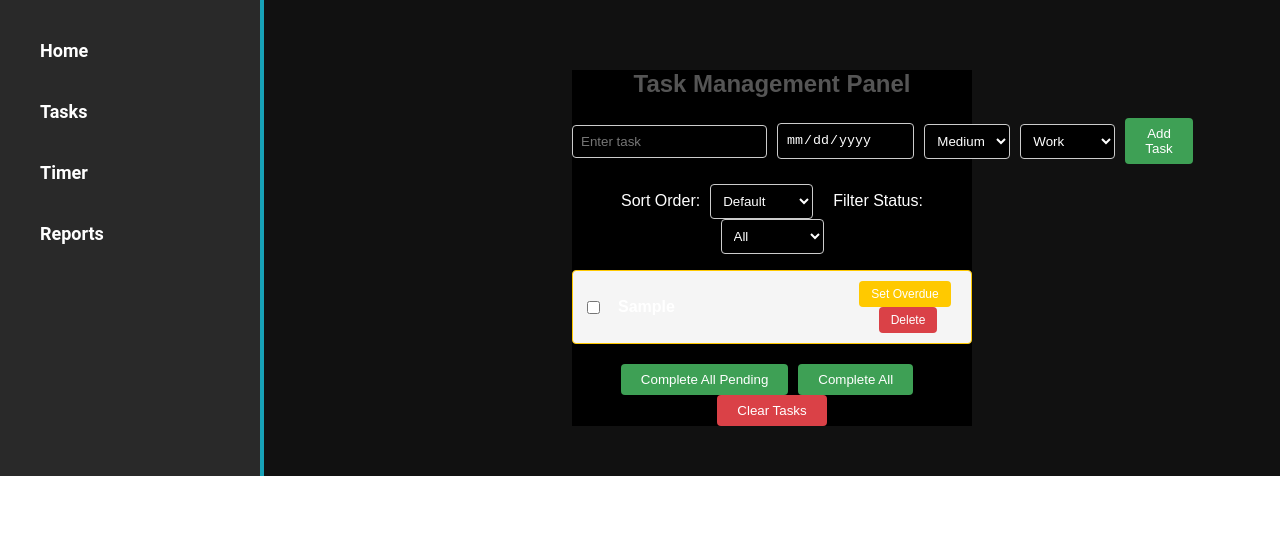
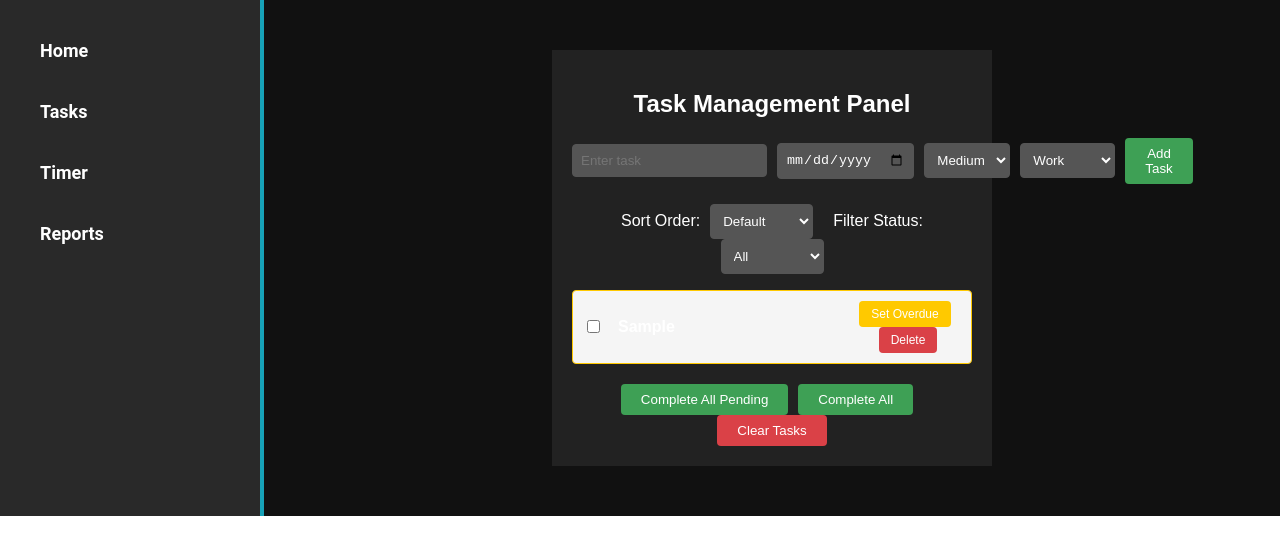
Before and after one commit to birdup000/ADHD-TaskManagementPanel, a React (Create React App) app in the folder adhdpanel/: page /tasks in a window 1280 px wide. Both pictures are taken after typing "Sample", "2020-01-15" into the empty fields and a click on the button "Add Task". Shown: the top 554 px of the page. Built offline with nearby package versions, Linux system fonts and the light colour scheme; the HTML template or start-up script is replaced by a standard one.

Commit message:
Update Tasks.js

```diff
--- a/adhdpanel/src/components/Tasks.js
+++ b/adhdpanel/src/components/Tasks.js
@@ -217,8 +217,8 @@ const TaskManagementPanel = () => {
   };
 
   return (
-    <div style={{ fontFamily: "Arial, sans-serif", textAlign: "center", maxWidth: "400px", margin: "0 auto", backgroundColor: "#000", color: "#fff" }}>
-      <h2 style={{ color: "#555", margin: "20px 0" }}>Task Management Panel</h2>
+    <div style={{ fontFamily: "Arial, sans-serif", textAlign: "center", maxWidth: "400px", margin: "0 auto", backgroundColor: "#222", color: "#fff", padding: "20px" }}>
+      <h2 style={{ color: "#fff", marginBottom: "20px" }}>Task Management Panel</h2>
       <div style={{ display: "flex", alignItems: "center", marginBottom: "10px" }}>
         <input
           type="text"
@@ -226,18 +226,18 @@ const TaskManagementPanel = () => {
           onChange={handleTaskChange}
           placeholder="Enter task"
           ref={taskInputRef} // Focus on the input field on render
-          style={{ marginRight: "10px", padding: "8px", borderRadius: "4px", border: "1px solid #ccc", flex: 1, backgroundColor: "#000", color: "#fff" }}
+          style={{ marginRight: "10px", padding: "8px", borderRadius: "4px", border: "1px solid #555", flex: 1, backgroundColor: "#555", color: "#fff" }}
         />
         <input
           type="date"
           value={dueDate}
           onChange={handleDueDateChange}
-          style={{ marginRight: "10px", padding: "8px", borderRadius: "4px", border: "1px solid #ccc", backgroundColor: "#000", color: "#fff" }}
+          style={{ marginRight: "10px", padding: "8px", borderRadius: "4px", border: "1px solid #555", backgroundColor: "#555", color: "#fff" }}
         />
         <select
           value={priority}
           onChange={handlePriorityChange}
-          style={{ marginRight: "10px", padding: "8px", borderRadius: "4px", border: "1px solid #ccc", backgroundColor: "#000", color: "#fff" }}
+          style={{ marginRight: "10px", padding: "8px", borderRadius: "4px", border: "1px solid #555", backgroundColor: "#555", color: "#fff" }}
         >
           <option value={TaskPriority.HIGH}>High</option>
           <option value={TaskPriority.MEDIUM}>Medium</option>
@@ -246,7 +246,7 @@ const TaskManagementPanel = () => {
         <select
           value={category}
           onChange={handleCategoryChange}
-          style={{ marginRight: "10px", padding: "8px", borderRadius: "4px", border: "1px solid #ccc", backgroundColor: "#000", color: "#fff" }}
+          style={{ marginRight: "10px", padding: "8px", borderRadius: "4px", border: "1px solid #555", backgroundColor: "#555", color: "#fff" }}
         >
           <option value={TaskCategories.WORK}>Work</option>
           <option value={TaskCategories.PERSONAL}>Personal</option>
@@ -256,18 +256,19 @@ const TaskManagementPanel = () => {
           onClick={handleAddTask}
           style={{
             backgroundColor: "#3EA055",
-            color: "white",
+            color: "#fff",
             border: "none",
             padding: "8px 20px",
             borderRadius: "4px",
             cursor: "pointer",
+            outline: "none",
           }}
         >
           Add Task
         </button>
       </div>
       {taskList.length === 0 ? (
-        <p style={{ color: "#777", marginTop: "20px" }}>No tasks found. Add a task to get started!</p>
+        <p style={{ color: "#888", marginTop: "20px" }}>No tasks found. Add a task to get started!</p>
       ) : (
         <div style={{ marginTop: "20px" }}>
           <div style={{ marginBottom: "10px" }}>
@@ -278,10 +279,10 @@ const TaskManagementPanel = () => {
               style={{
                 padding: "8px",
                 borderRadius: "4px",
-                border: "1px solid #ccc",
+                border: "1px solid #555",
                 cursor: "pointer",
-                backgroundColor: "#000",
-                color: "#fff"
+                backgroundColor: "#555",
+                color: "#fff",
               }}
             >
               <option value="default">Default</option>
@@ -296,10 +297,10 @@ const TaskManagementPanel = () => {
               style={{
                 padding: "8px",
                 borderRadius: "4px",
-                border: "1px solid #ccc",
+                border: "1px solid #555",
                 cursor: "pointer",
-                backgroundColor: "#000",
-                color: "#fff"
+                backgroundColor: "#555",
+                color: "#fff",
               }}
             >
               <option value="all">All</option>
@@ -321,6 +322,7 @@ const TaskManagementPanel = () => {
                   padding: "10px",
                   borderRadius: "4px",
                   border: `1px solid ${TaskStatusColors[taskItem.status]}`,
+                  color: TaskStatusColors[taskItem.status], // Setting text color to match status color
                 }}
               >
                 <div style={{ display: "flex", alignItems: "center" }}>
@@ -404,9 +406,9 @@ const TaskManagementPanel = () => {
                     marginLeft: "10px",
                     padding: "8px",
                     borderRadius: "4px",
-                    border: "1px solid #ccc",
-                    backgroundColor: "#000",
-                    color: "#fff"
+                    border: "1px solid #555",
+                    backgroundColor: "#555",
+                    color: "#fff",
                   }}
                 />
               </div>
@@ -419,11 +421,11 @@ const TaskManagementPanel = () => {
                     marginLeft: "10px",
                     padding: "8px",
                     borderRadius: "4px",
-                    border: "1px solid #ccc",
+                    border: "1px solid #555",
                     width: "100%",
                     height: "80px",
-                    backgroundColor: "#000",
-                    color: "#fff"
+                    backgroundColor: "#555",
+                    color: "#fff",
                   }}
                 />
               </div>
@@ -436,9 +438,9 @@ const TaskManagementPanel = () => {
                     marginLeft: "10px",
                     padding: "8px",
                     borderRadius: "4px",
-                    border: "1px solid #ccc",
-                    backgroundColor: "#000",
-                    color: "#fff"
+                    border: "1px solid #555",
+                    backgroundColor: "#555",
+                    color: "#fff",
                   }}
                 >
                   <option value={TaskPriority.HIGH}>High</option>
@@ -455,9 +457,9 @@ const TaskManagementPanel = () => {
                     marginLeft: "10px",
                     padding: "8px",
                     borderRadius: "4px",
-                    border: "1px solid #ccc",
-                    backgroundColor: "#000",
-                    color: "#fff"
+                    border: "1px solid #555",
+                    backgroundColor: "#555",
+                    color: "#fff",
                   }}
                 >
                   <option value={TaskCategories.WORK}>Work</option>
@@ -477,9 +479,9 @@ const TaskManagementPanel = () => {
                         marginRight: "10px",
                         padding: "8px",
                         borderRadius: "4px",
-                        border: "1px solid #ccc",
-                        backgroundColor: "#000",
-                        color: "#fff"
+                        border: "1px solid #555",
+                        backgroundColor: "#555",
+                        color: "#fff",
                       }}
                     />
                     <input
@@ -490,9 +492,9 @@ const TaskManagementPanel = () => {
                         marginRight: "10px",
                         padding: "8px",
                         borderRadius: "4px",
-                        border: "1px solid #ccc",
-                        backgroundColor: "#000",
-                        color: "#fff"
+                        border: "1px solid #555",
+                        backgroundColor: "#555",
+                        color: "#fff",
                       }}
                     />
                     <button
```
